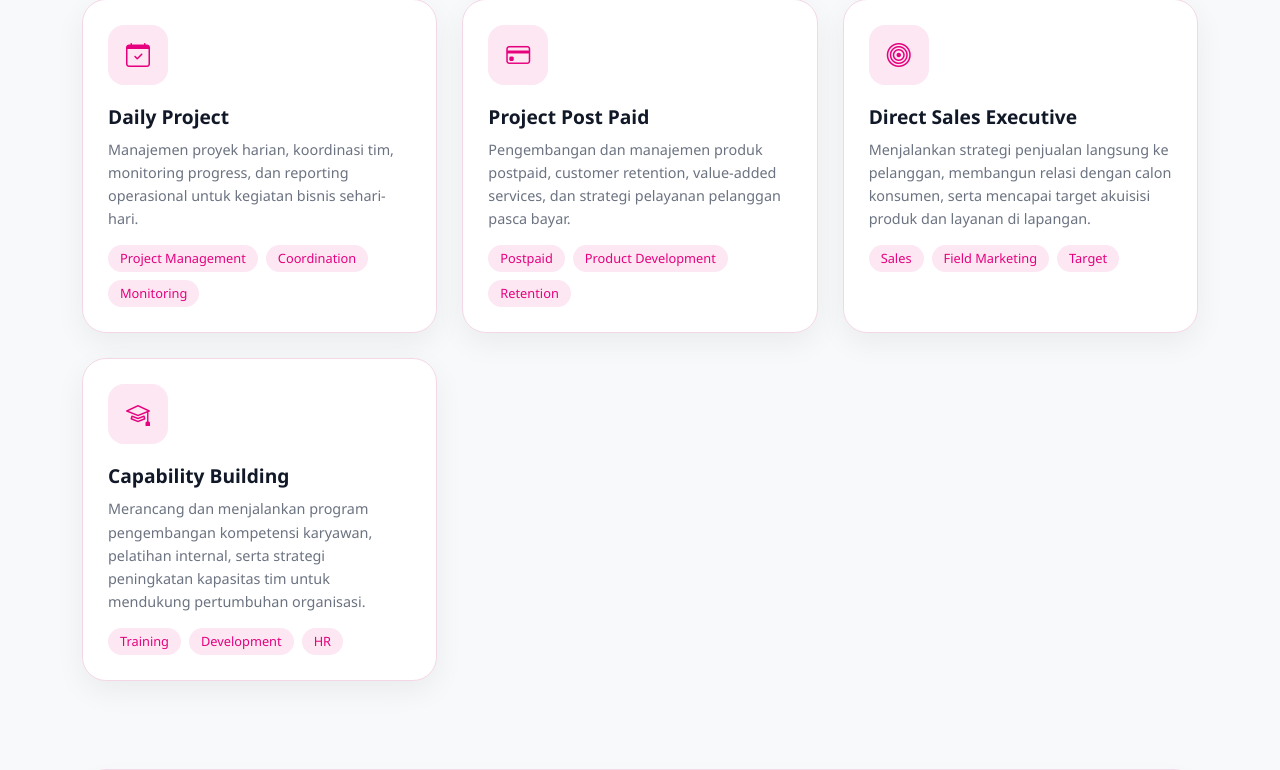
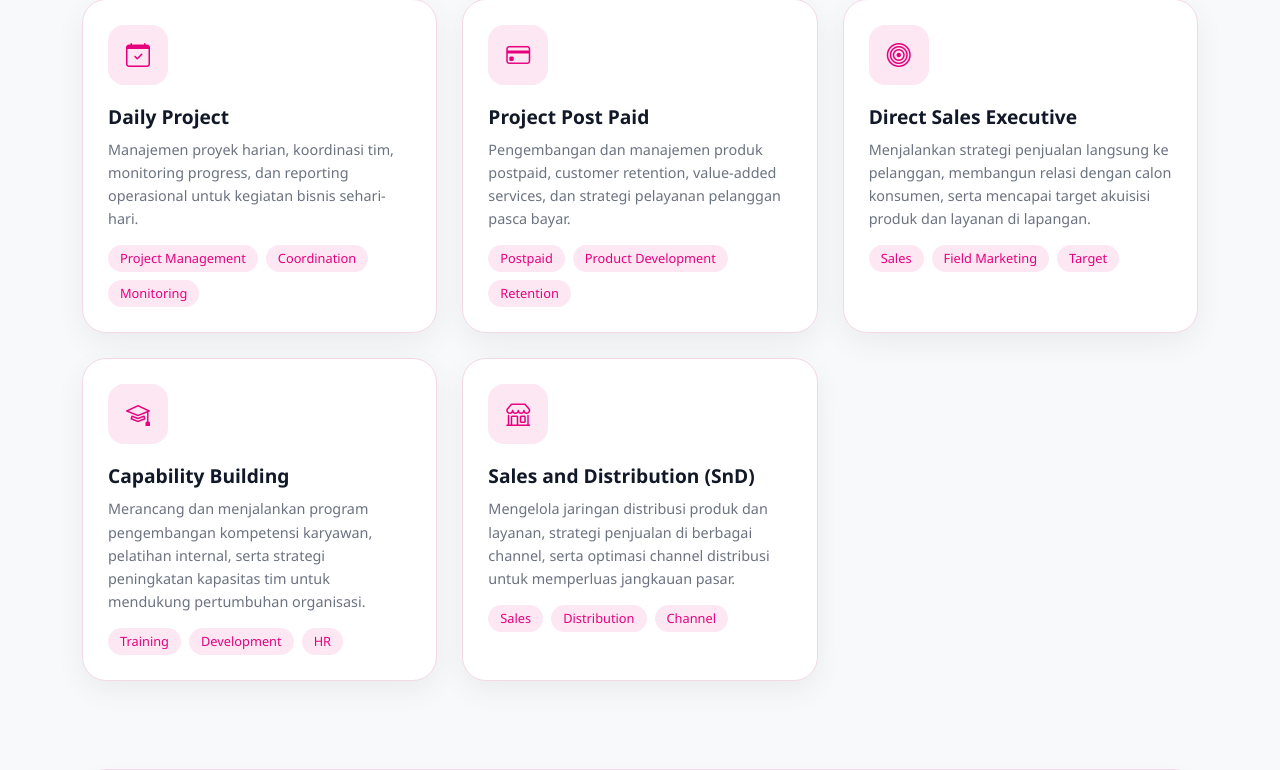
Before and after one commit to Ndhikkk/applyinternshipioh_new, a CodeIgniter 4 app: the page made by app/Views/home.php in a window 1280 px wide. Shown: the part 2769-3539 px from the top of the page. Run offline with PHP 8.4 and a stand-in for CodeIgniter, Linux system fonts and the light colour scheme; the template is opened without the code that fills it, so the values that code supplies are empty; some libraries are stand-ins or nearby versions.

Commit message:
added divisi SnD

```diff
--- a/app/Views/admin/dashboard.php
+++ b/app/Views/admin/dashboard.php
@@ -506,6 +506,7 @@
                                     <option value="Daily Project">Daily Project</option>
                                     <option value="Project Post Paid">Project Post Paid</option>
                                     <option value="Capability Building">Capability Building</option>
+                                    <option value="SnD">SnD</option>
                                 </select>
                             </div>
                         </div>
--- a/app/Views/home.php
+++ b/app/Views/home.php
@@ -291,6 +291,20 @@
                     <span class="divisi-tag">Training</span>
                     <span class="divisi-tag">Development</span>
                     <span class="divisi-tag">HR</span>
+                </div>
+            </div>
+
+            <!-- Divisi 11: SnD -->
+            <div class="divisi-card" data-aos="fade-up" data-aos-delay="600">
+                <div class="divisi-icon">
+                    <i class="bi bi-shop"></i>
+                </div>
+                <h4 class="divisi-title">Sales and Distribution (SnD)</h4>
+                <p class="divisi-desc">Mengelola jaringan distribusi produk dan layanan, strategi penjualan di berbagai channel, serta optimasi channel distribusi untuk memperluas jangkauan pasar.</p>
+                <div class="divisi-tags">
+                    <span class="divisi-tag">Sales</span>
+                    <span class="divisi-tag">Distribution</span>
+                    <span class="divisi-tag">Channel</span>
                 </div>
             </div>
         </div>
--- a/app/Views/pendaftaran.php
+++ b/app/Views/pendaftaran.php
@@ -159,6 +159,7 @@
                                     <option value="Daily Project" <?= old('divisi_pilihan') == 'Daily Project' ? 'selected' : '' ?>>Daily Project</option>
                                     <option value="Project Post Paid" <?= old('divisi_pilihan') == 'Project Post Paid' ? 'selected' : '' ?>>Project Post Paid</option>
                                     <option value="Capability Building" <?= old('divisi_pilihan') == 'Capability Building' ? 'selected' : '' ?>>Capability Building</option>
+                                    <option value="SnD" <?= old('divisi_pilihan') == 'SnD' ? 'selected' : '' ?>>SnD</option>
                                 </select>
                                 <div class="form-text">
                                     Pilihlah salah satu spesifikasi divisi kerja yang paling sesuai dengan minat dan fokus keahlian akademik Anda.
```
